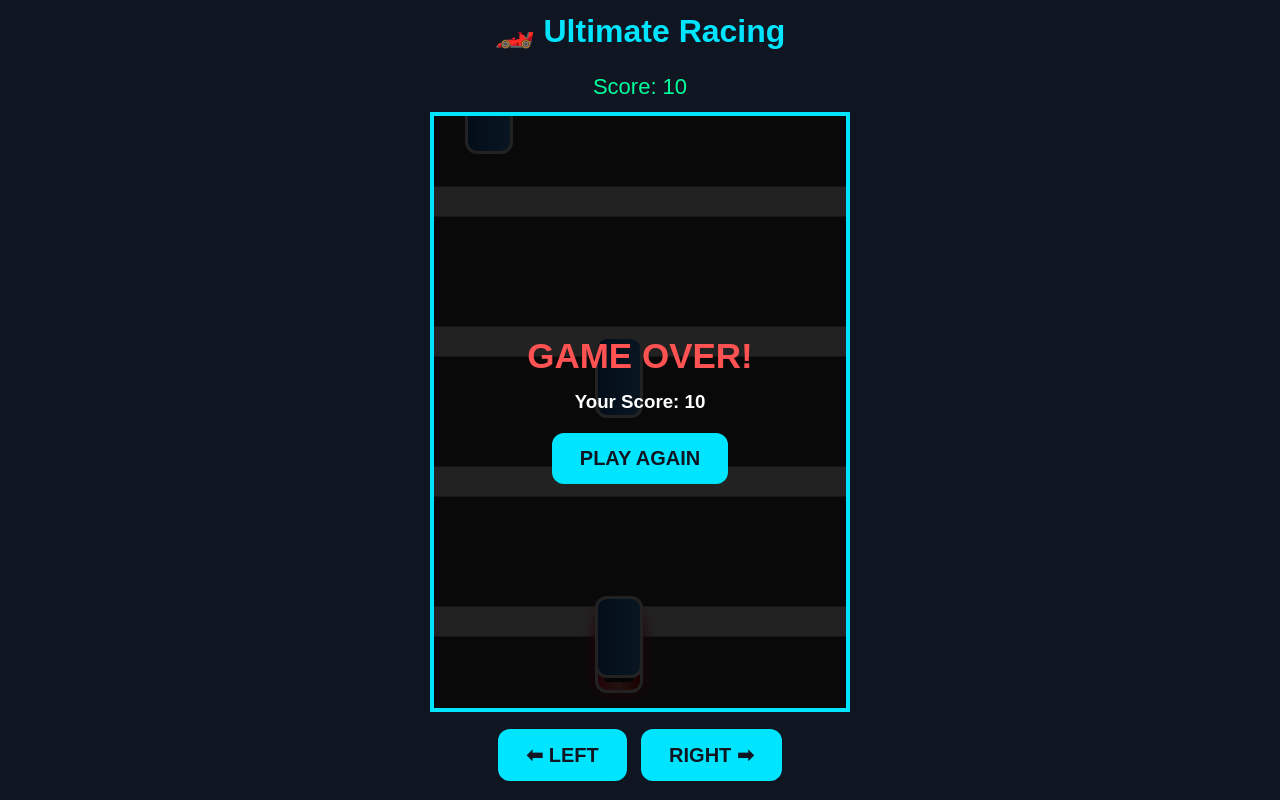
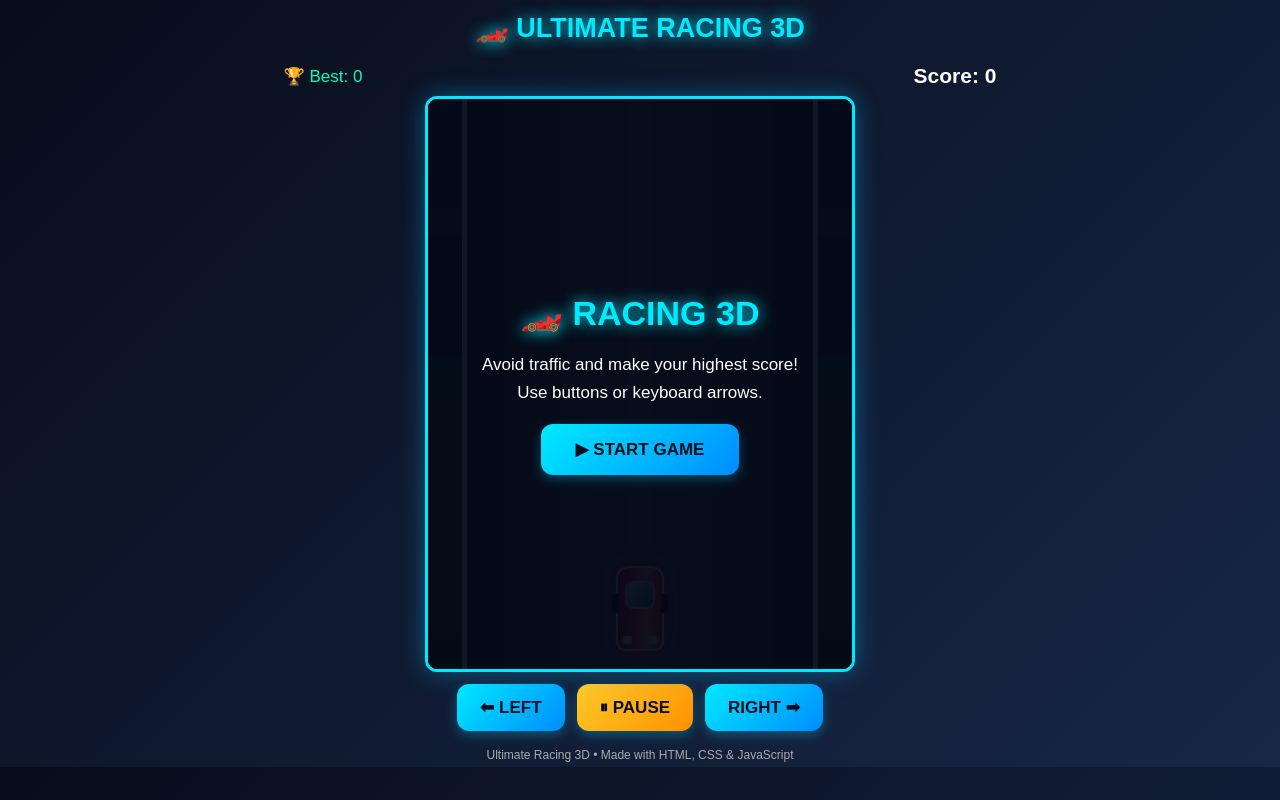
Before and after one commit to dwivediashutosh726-code/all-game, a plain HTML site: page index.html in a window 1280 px wide. Drawn offline with Linux system fonts and the light colour scheme.

Commit message:
Revamp Ultimate Racing to Ultimate Racing 3D
Updated the title, styles, and game mechanics for improved visuals and gameplay.

```diff
--- a/index.html
+++ b/index.html
@@ -4,200 +4,518 @@
 <head>
 <meta charset="UTF-8">
 <meta name="viewport" content="width=device-width, initial-scale=1.0">
-<title>Ultimate Car Racing</title>
+<title>Ultimate Racing 3D</title>
+
 <style>
 *{margin:0;padding:0;box-sizing:border-box}
+
 body{
- background:#101522;color:white;
+ background:linear-gradient(135deg,#080d1c,#172746);
+ color:white;
  font-family:Arial,sans-serif;
- text-align:center;overflow:hidden;
+ text-align:center;
+ overflow:hidden;
 }
-h1{padding:12px;color:#00e5ff}
+
+h1{
+ padding:12px;
+ color:#00eaff;
+ text-shadow:0 0 15px #00eaff;
+ font-size:27px;
+}
+
+.top{
+ display:flex;
+ justify-content:space-around;
+ align-items:center;
+ padding:8px;
+ font-size:17px;
+ color:#00ffb3;
+}
+
 #game{
- width:100%;max-width:420px;height:75vh;
- min-height:400px;margin:auto;
- position:relative;overflow:hidden;
- background:#333;
- border:4px solid #00e5ff;
+ position:relative;
+ width:100%;
+ max-width:430px;
+ height:72vh;
+ min-height:400px;
+ max-height:700px;
+ margin:auto;
+ overflow:hidden;
+ background:linear-gradient(#182d42,#111);
+ border:3px solid #00eaff;
+ border-radius:12px;
+ box-shadow:0 0 25px #00bfff66;
 }
+
+.sky{
+ position:absolute;
+ inset:0 0 0 0;
+ background:linear-gradient(#12283d 0%,#244d48 45%,#145b27 45%,#10451e 100%);
+}
+
+.buildings{
+ position:absolute;
+ bottom:55%;
+ width:100%;
+ height:120px;
+ background:
+ linear-gradient(90deg,
+ #172536 0 10%,transparent 10% 14%,
+ #26364b 14% 25%,transparent 25% 30%,
+ #18283d 30% 42%,transparent 42% 48%,
+ #26364b 48% 60%,transparent 60% 66%,
+ #172536 66% 80%,transparent 80% 85%,
+ #26364b 85% 100%);
+}
+
 .road{
- position:absolute;width:100%;height:100%;
- background:repeating-linear-gradient(
-  to bottom,#444 0px,#444 55px,#fff 55px,
-  #fff 85px,#444 85px,#444 140px
- );
- background-size:100% 140px;
- animation:moveRoad .45s linear infinite;
+ position:absolute;
+ top:0;
+ bottom:0;
+ left:8%;
+ width:84%;
+ background:linear-gradient(90deg,#292d37,#555b65 50%,#292d37);
+ border-left:5px solid #fff;
+ border-right:5px solid #fff;
+ overflow:hidden;
 }
-@keyframes moveRoad{
- to{background-position:0 140px}
+
+.line{
+ position:absolute;
+ width:5px;
+ height:70px;
+ background:white;
+ left:33.33%;
+ top:-100px;
+ box-shadow:0 0 5px white;
 }
-.car{
- position:absolute;width:48px;height:82px;
- bottom:15px;border-radius:12px;
- background:linear-gradient(90deg,#ff1744,#ff8a80,#d50000);
- border:3px solid white;
- box-shadow:0 0 15px #ff1744;
+
+.line.two{left:66.66%}
+
+#player,.enemy{
+ position:absolute;
+ width:48px;
+ height:85px;
+ border-radius:13px 13px 9px 9px;
+ transform:translateX(-50%);
+ z-index:3;
 }
-.car:before{
- content:"";position:absolute;
- width:28px;height:32px;left:7px;top:12px;
- background:#9be7ff;border-radius:7px;
+
+#player{
+ bottom:18px;
+ left:50%;
+ background:linear-gradient(90deg,#a00013,#ff1744,#ff8a80,#c90020);
+ border:2px solid white;
+ box-shadow:0 0 18px #ff1744;
+ transition:left .12s;
 }
-.car:after{
- content:"";position:absolute;
- width:30px;height:10px;left:6px;bottom:8px;
- background:#222;border-radius:4px;
+
+.car-window{
+ position:absolute;
+ top:13px;
+ left:7px;
+ width:30px;
+ height:28px;
+ border-radius:8px;
+ background:linear-gradient(135deg,#d7f6ff,#26718f);
+ border:2px solid #ddd;
 }
+
+.car-light{
+ position:absolute;
+ bottom:5px;
+ left:5px;
+ width:9px;
+ height:8px;
+ background:#ffffaa;
+ border-radius:3px;
+ box-shadow:0 0 8px yellow;
+}
+
+.car-light.right{left:auto;right:5px}
+
+.wheel{
+ position:absolute;
+ width:7px;
+ height:20px;
+ background:#080808;
+ border-radius:3px;
+ top:25px;
+}
+.wheel.left{left:-6px}
+.wheel.right{right:-6px}
+
 .enemy{
- position:absolute;width:48px;height:82px;
- background:linear-gradient(90deg,#1565c0,#42a5f5);
- border:3px solid white;border-radius:12px;
+ background:linear-gradient(90deg,#064b9a,#2196f3,#83d5ff,#0754a4);
+ border:2px solid white;
+ box-shadow:0 0 10px #2196f3;
 }
+
+.enemy .car-window{
+ background:#b8edff;
+}
+
 #score{
- padding:12px;font-size:22px;color:#00ff9d;
+ color:#fff;
+ font-size:21px;
+ font-weight:bold;
 }
-.controls{padding:12px}
+
+.controls{
+ padding:12px;
+ display:flex;
+ justify-content:center;
+ gap:12px;
+}
+
 button{
- padding:14px 28px;margin:5px;
- font-size:20px;font-weight:bold;
- border:0;border-radius:12px;
- background:#00e5ff;color:#101522;
+ border:none;
+ padding:13px 23px;
+ border-radius:12px;
+ font-size:17px;
+ font-weight:bold;
+ background:linear-gradient(135deg,#00eaff,#008cff);
+ color:#06101d;
+ box-shadow:0 4px 12px #00cfff55;
  cursor:pointer;
 }
-#over{
- display:none;position:absolute;inset:0;
- background:#000d;z-index:5;
- align-items:center;justify-content:center;
- flex-direction:column;gap:15px;
+
+button:active{transform:scale(.94)}
+
+#pause{
+ background:linear-gradient(135deg,#ffca28,#ff9100);
 }
-#over h2{font-size:35px;color:#ff5252}
+
+#overlay{
+ position:absolute;
+ inset:0;
+ z-index:10;
+ background:#030817eF;
+ display:flex;
+ flex-direction:column;
+ align-items:center;
+ justify-content:center;
+ gap:18px;
+ padding:20px;
+}
+
+#overlay h2{
+ color:#00eaff;
+ font-size:34px;
+ text-shadow:0 0 15px #00eaff;
+}
+
+#overlay p{font-size:17px;line-height:1.6}
+
+#overlay button{padding:15px 35px}
+
+.hidden{display:none!important}
+
+.footer{
+ color:#aaa;
+ font-size:12px;
+ padding:5px;
+}
 </style>
 </head>
+
 <body>
 
-<h1>🏎️ Ultimate Racing</h1>
-<div id="score">Score: 0</div>
+<h1>🏎️ ULTIMATE RACING 3D</h1>
+
+<div class="top">
+ <div>🏆 Best: <span id="best">0</span></div>
+ <div id="score">Score: 0</div>
+</div>
 
 <div id="game">
- <div class="road"></div>
- <div class="car" id="player"></div>
 
- <div id="over">
-  <h2>GAME OVER!</h2>
-  <h3 id="final"></h3>
-  <button onclick="restart()">PLAY AGAIN</button>
+ <div class="sky"></div>
+ <div class="buildings"></div>
+
+ <div class="road" id="road">
+  <div class="line"></div>
+  <div class="line two"></div>
  </div>
+
+ <div id="player">
+  <div class="car-window"></div>
+  <div class="car-light"></div>
+  <div class="car-light right"></div>
+  <div class="wheel left"></div>
+  <div class="wheel right"></div>
+ </div>
+
+ <div id="overlay">
+  <h2 id="title">🏎️ RACING 3D</h2>
+  <p id="message">
+   Avoid traffic and make your highest score!<br>
+   Use buttons or keyboard arrows.
+  </p>
+  <button onclick="startGame()">▶ START GAME</button>
+ </div>
+
 </div>
 
 <div class="controls">
- <button onclick="left()">⬅ LEFT</button>
- <button onclick="right()">RIGHT ➡</button>
+ <button onclick="moveLeft()">⬅ LEFT</button>
+ <button id="pause" onclick="pauseGame()">⏸ PAUSE</button>
+ <button onclick="moveRight()">RIGHT ➡</button>
+</div>
+
+<div class="footer">
+ Ultimate Racing 3D • Made with HTML, CSS & JavaScript
 </div>
 
 <script>
 const game=document.getElementById("game");
 const player=document.getElementById("player");
+const road=document.getElementById("road");
+const overlay=document.getElementById("overlay");
 const scoreText=document.getElementById("score");
-const over=document.getElementById("over");
+const bestText=document.getElementById("best");
+const title=document.getElementById("title");
+const message=document.getElementById("message");
 
 let lane=1;
 let score=0;
-let speed=4;
+let best=Number(localStorage.getItem("racingBest"))||0;
+let speed=260;
 let enemies=[];
-let running=true;
+let running=false;
+let paused=false;
+let lastTime=0;
 let spawnTimer=0;
+let animationId=null;
+let audioCtx=null;
 
-const lanes=[55,185,315];
+bestText.textContent=best;
+
+function lanePosition(n){
+ return [16.67,50,83.33][n];
+}
 
 function setPlayer(){
- player.style.left=lanes[lane]+"px";
- player.style.transform="translateX(-50%)";
+ player.style.left=lanePosition(lane)+"%";
 }
 
-function left(){
- if(running && lane>0){lane--;setPlayer()}
+function sound(freq,duration){
+ try{
+  if(!audioCtx){
+   audioCtx=new (window.AudioContext||window.webkitAudioContext)();
+  }
+  if(audioCtx.state==="suspended")audioCtx.resume();
+
+  let osc=audioCtx.createOscillator();
+  let gain=audioCtx.createGain();
+  osc.connect(gain);
+  gain.connect(audioCtx.destination);
+  osc.frequency.value=freq;
+  gain.gain.value=.06;
+  gain.gain.exponentialRampToValueAtTime(.001,audioCtx.currentTime+duration);
+  osc.start();
+  osc.stop(audioCtx.currentTime+duration);
+ }catch(e){}
 }
-function right(){
- if(running && lane<2){lane++;setPlayer()}
+
+function moveLeft(){
+ if(running&&!paused&&lane>0){
+  lane--;
+  setPlayer();
+  sound(400,.08);
+ }
+}
+
+function moveRight(){
+ if(running&&!paused&&lane<2){
+  lane++;
+  setPlayer();
+  sound(500,.08);
+ }
 }
 
 document.addEventListener("keydown",e=>{
- if(e.key==="ArrowLeft")left();
- if(e.key==="ArrowRight")right();
+ if(e.key==="ArrowLeft"||e.key==="a")moveLeft();
+ if(e.key==="ArrowRight"||e.key==="d")moveRight();
+
+ if(e.key===" "){
+  e.preventDefault();
+  pauseGame();
+ }
 });
 
 let touchStart=0;
+
 game.addEventListener("touchstart",e=>{
  touchStart=e.touches[0].clientX;
-});
+},{passive:true});
+
 game.addEventListener("touchend",e=>{
  let diff=e.changedTouches[0].clientX-touchStart;
- if(diff>25)right();
- if(diff< -25)left();
-});
+ if(diff>30)moveRight();
+ if(diff< -30)moveLeft();
+},{passive:true});
 
-function spawnEnemy(){
- let el=document.createElement("div");
+function createEnemy(){
+ const el=document.createElement("div");
  el.className="enemy";
+ el.innerHTML=`
+ <div class="car-window"></div>
+ <div class="car-light"></div>
+ <div class="car-light right"></div>
+ <div class="wheel left"></div>
+ <div class="wheel right"></div>
+ `;
+
  let l=Math.floor(Math.random()*3);
- el.style.left=lanes[l]+"px";
- el.style.transform="translateX(-50%)";
+
+ el.style.left=lanePosition(l)+"%";
  el.style.top="-100px";
+
  game.appendChild(el);
- enemies.push({el,lane:l,y:-100});
+
+ enemies.push({
+  el:el,
+  lane:l,
+  y:-100
+ });
 }
 
-function endGame(){
- running=false;
- over.style.display="flex";
- document.getElementById("final").innerText=
- "Your Score: "+score;
+function startGame(){
+ enemies.forEach(e=>e.el.remove());
+ enemies=[];
+
+ lane=1;
+ score=0;
+ speed=260;
+ spawnTimer=0;
+ running=true;
+ paused=false;
+
+ setPlayer();
+
+ scoreText.textContent="Score: 0";
+ overlay.classList.add("hidden");
+
+ document.getElementById("pause").textContent="⏸ PAUSE";
+
+ lastTime=performance.now();
+
+ cancelAnimationFrame(animationId);
+ animationId=requestAnimationFrame(update);
+
+ sound(650,.15);
 }
 
-function restart(){
- enemies.forEach(e=>e.el.remove());
- enemies=[];
- score=0;speed=4;lane=1;
- spawnTimer=0;
- running=true;
- over.style.display="none";
- setPlayer();
- scoreText.innerText="Score: 0";
+function pauseGame(){
+ if(!running)return;
+
+ paused=!paused;
+
+ if(paused){
+  cancelAnimationFrame(animationId);
+  title.textContent="⏸ PAUSED";
+  message.textContent="Game is paused. Press RESUME to continue.";
+  overlay.classList.remove("hidden");
+  overlay.querySelector("button").textContent="▶ RESUME";
+  overlay.querySelector("button").onclick=resumeGame;
+  document.getElementById("pause").textContent="▶ RESUME";
+ }else{
+  resumeGame();
+ }
 }
 
-function update(){
- if(!running)return;
+function resumeGame(){
+ paused=false;
+ overlay.classList.add("hidden");
+ document.getElementById("pause").textContent="⏸ PAUSE";
+ lastTime=performance.now();
+ animationId=requestAnimationFrame(update);
+}
 
- spawnTimer++;
- if(spawnTimer>65){
-  spawnEnemy();
+function gameOver(){
+ running=false;
+ cancelAnimationFrame(animationId);
+
+ sound(150,.4);
+
+ if(score>best){
+  best=score;
+  localStorage.setItem("racingBest",best);
+  bestText.textContent=best;
+ }
+
+ title.textContent="💥 GAME OVER!";
+ message.innerHTML=
+ "Your Score: "+score+"<br>Best Score: "+best;
+
+ overlay.classList.remove("hidden");
+ overlay.querySelector("button").textContent="🔄 PLAY AGAIN";
+ overlay.querySelector("button").onclick=startGame;
+}
+
+function update(time){
+ if(!running||paused)return;
+
+ let delta=Math.min((time-lastTime)/1000,.05);
+ lastTime=time;
+
+ // Road animation
+ document.querySelectorAll(".line").forEach(line=>{
+  let y=(parseFloat(line.dataset.y)||-100)+speed*delta;
+  if(y>game.clientHeight)y=-100;
+  line.dataset.y=y;
+  line.style.top=y+"px";
+ });
+
+ // Traffic spawning
+ spawnTimer+=delta;
+
+ let spawnRate=Math.max(.55,1.15-score/1500);
+
+ if(spawnTimer>spawnRate){
+  createEnemy();
   spawnTimer=0;
  }
 
- enemies.forEach((e,i)=>{
-  e.y+=speed;
+ // Move traffic and check collisions
+ for(let i=enemies.length-1;i>=0;i--){
+  let e=enemies[i];
+  e.y+=speed*delta;
   e.el.style.top=e.y+"px";
 
-  if(e.lane===lane && e.y>game.clientHeight-115 &&
-     e.y<game.clientHeight-25){
-    endGame();
+  let playerRect=player.getBoundingClientRect();
+  let enemyRect=e.el.getBoundingClientRect();
+
+  let hit=
+   playerRect.left<enemyRect.right-7 &&
+   playerRect.right>enemyRect.left+7 &&
+   playerRect.top<enemyRect.bottom-8 &&
+   playerRect.bottom>enemyRect.top+8;
+
+  if(hit){
+   gameOver();
+   return;
   }
 
   if(e.y>game.clientHeight){
    e.el.remove();
    enemies.splice(i,1);
+
    score+=10;
-   scoreText.innerText="Score: "+score;
-   if(score%100===0)speed+=0.5;
+   scoreText.textContent="Score: "+score;
+
+   speed=Math.min(600,260+score*.5);
   }
- });
+ }
 
- requestAnimationFrame(update);
+ animationId=requestAnimationFrame(update);
 }
 
+// Initial position
 setPlayer();
-update();
 </script>
+
 </body>
 </html>
```
